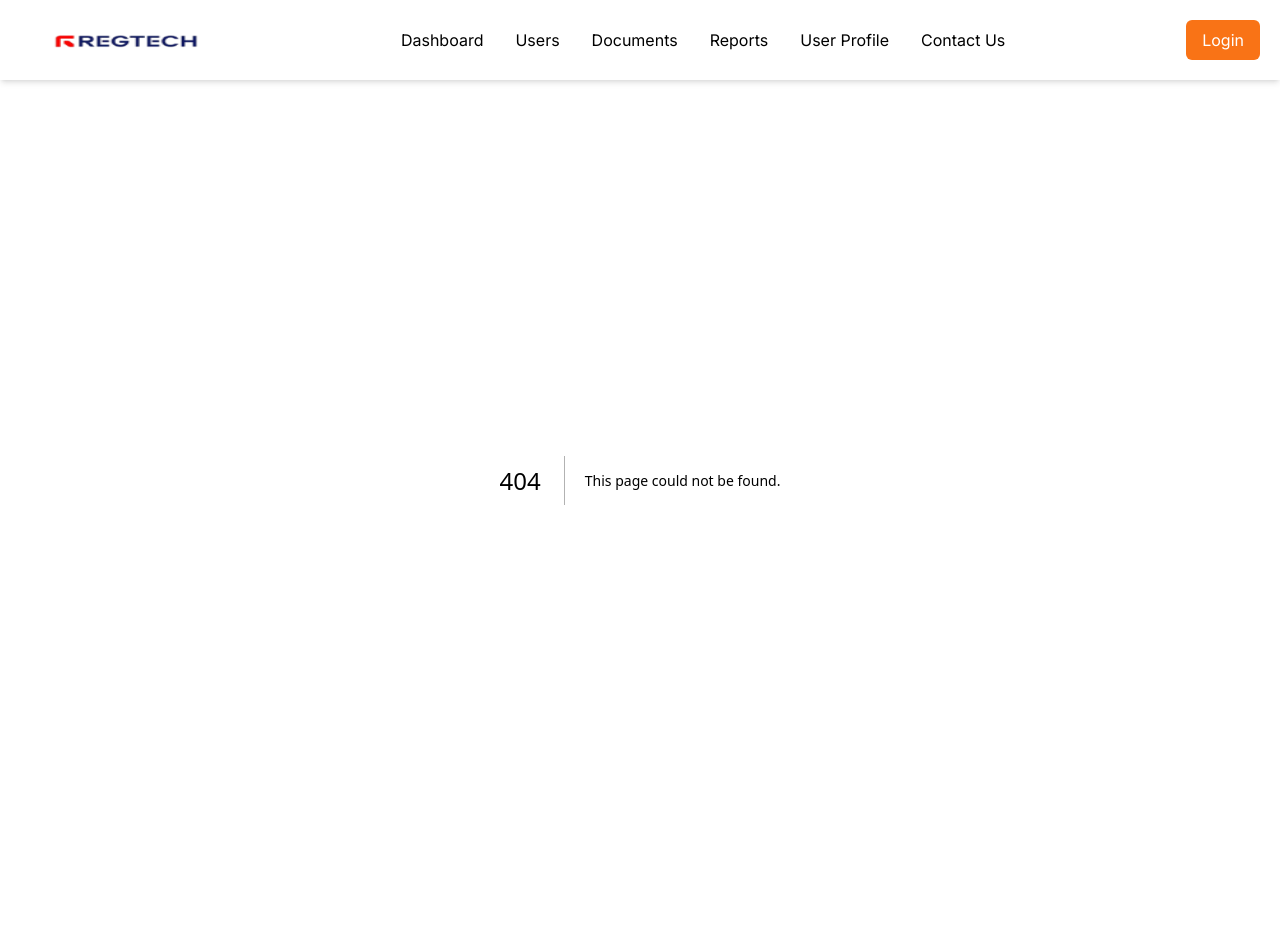
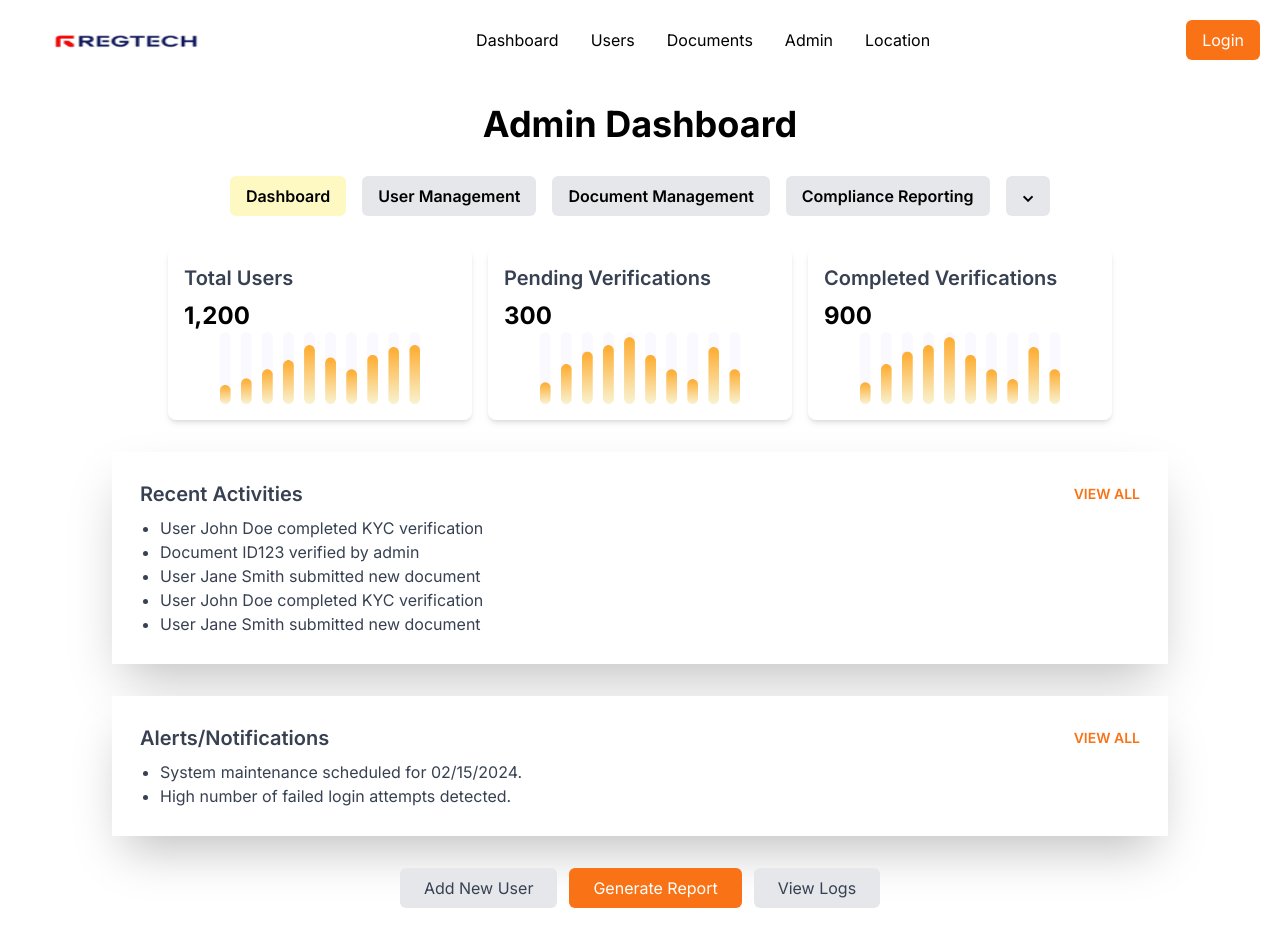
Before and after one commit to ajabbar17/faceScan, a Next.js app: page /admin in a window 1280 px wide. Before the commit this address had no page. Before the commit the page ends 880 px from the top, so only its background shows below. Built offline with nearby package versions, Linux system fonts and the light colour scheme.

Commit message:
added admin dashboard

```diff
--- /dev/null
+++ b/src/app/admin/page.jsx
@@ -0,0 +1,12 @@
+import AdminDashboard from '@/components/AdminDashboard'
+import React from 'react'
+
+const page = () => {
+  return (
+    <div>
+        <AdminDashboard/>
+    </div>
+  )
+}
+
+export default page
--- /dev/null
+++ b/src/app/admin/userManagement/page.jsx
@@ -0,0 +1,12 @@
+import UserManagement from '@/components/UserManagement'
+import React from 'react'
+
+const page = () => {
+  return (
+    <div>
+        <UserManagement/>
+    </div>
+  )
+}
+
+export default page
--- /dev/null
+++ b/src/components/AdminDashboard.jsx
@@ -0,0 +1,100 @@
+"use client";
+
+import React from "react";
+import Image from "next/image";
+import UserManagement from "./UserManagement";
+import { useRouter } from "next/navigation";
+
+const AdminDashboard = () => {
+       const router = useRouter();
+    const handleClick = ()=>{
+        router.push("/admin/userManagement")
+    }
+    const handleDashboard = ()=>{
+        router.push("/admin")
+    }
+
+  return (
+    <div className="min-h-screen bg-white px-5 md:px-28 p-6">
+      <h1 className="text-4xl font-bold text-center mb-8">Admin Dashboard</h1>
+
+      {/* Navigation Tabs */}
+      <div className="flex md:flex-row flex-col justify-center mb-8 gap-4">
+        <button className="bg-yellow-100 text-black px-4 py-2 rounded-md font-semibold"
+        onClick={handleDashboard}
+        >
+          Dashboard
+        </button>
+        <button className="bg-gray-200 text-black px-4 py-2 rounded-md font-semibold"
+        onClick={handleClick}
+        >
+          User Management
+        </button>
+        <button className="bg-gray-200 text-black px-4 py-2 rounded-md font-semibold">
+          Document Management
+        </button>
+        <button className="bg-gray-200 text-black px-4 py-2 rounded-md font-semibold">
+          Compliance Reporting
+        </button>
+        <button className="bg-gray-200 text-black px-4 py-2 rounded-md font-semibold">
+          ⌄
+        </button>
+      </div>
+
+      {/* Stats */}
+      <div className="grid grid-cols-1 md:grid-cols-3 md:px-14 gap-4 mb-8">
+        <div className="bg-white flex flex-col w-full p-4 rounded-lg shadow-md">
+          <p className="text-gray-700 text-xl font-semibold text-start">Total Users</p>
+          <p className="text-2xl font-bold mt-2">1,200</p>
+          <Image src="/Chart.png" alt="Chart" className="self-center" width={200} height={100} />
+        </div>
+        <div className="bg-white flex flex-col w-full p-4 rounded-lg shadow-md">
+          <p className="text-gray-700 text-xl font-semibold">Pending Verifications</p>
+          <p className="text-2xl font-bold mt-2">300</p>
+          <Image src="/Chart2.png" alt="Chart" width={200} className="self-center" height={100} />
+        </div>
+        <div className="bg-white flex flex-col w-full p-4 rounded-lg shadow-md">
+          <p className="text-gray-700 text-xl font-semibold">Completed Verifications</p>
+          <p className="text-2xl font-bold mt-2">900</p>
+          <Image src="/Chart2.png" alt="Chart" width={200} className="self-center" height={100} />
+        </div>
+      </div>
+
+      {/* Recent Activities */}
+      <div className="bg-white p-7  shadow-2xl  mb-8">
+        <div className="flex justify-between items-center mb-2">
+          <p className="text-xl font-semibold text-gray-700">Recent Activities</p>
+          <button className="text-orange-500 text-sm font-semibold">VIEW ALL</button>
+        </div>
+        <ul className="list-disc pl-5 text-gray-700">
+          <li>User John Doe completed KYC verification</li>
+          <li>Document ID123 verified by admin</li>
+          <li>User Jane Smith submitted new document</li>
+          <li>User John Doe completed KYC verification</li>
+          <li>User Jane Smith submitted new document</li>
+        </ul>
+      </div>
+
+      {/* Alerts/Notifications */}
+      <div className="bg-white p-7 shadow-2xl mb-8">
+        <div className="flex justify-between items-center mb-2">
+          <p className="text-xl font-semibold text-gray-700">Alerts/Notifications</p>
+          <button className="text-orange-500 text-sm font-semibold">VIEW ALL</button>
+        </div>
+        <ul className="list-disc pl-5 text-gray-700">
+          <li>System maintenance scheduled for 02/15/2024.</li>
+          <li>High number of failed login attempts detected.</li>
+        </ul>
+      </div>
+
+      {/* Action Buttons */}
+      <div className="flex justify-center md:flex-row flex-col gap-3">
+        <button className="bg-gray-200 text-gray-700 py-2 px-6 rounded-md">Add New User</button>
+        <button className="bg-orange-500 text-white py-2 px-6 rounded-md">Generate Report</button>
+        <button className="bg-gray-200 text-gray-700 py-2 px-6 rounded-md">View Logs</button>
+      </div>
+    </div>
+  );
+};
+
+export default AdminDashboard;
--- a/src/components/Login.jsx
+++ b/src/components/Login.jsx
@@ -1,9 +1,15 @@
+"use client"
 import Link from 'next/link';
+import { useRouter } from 'next/navigation';
 import React from 'react';
 import { FaGoogle, FaFacebook, FaEnvelope, FaLock } from 'react-icons/fa';
 
 export default function Login() {
+  const router = useRouter();
 
+  const handleDashboard = ()=>{
+      router.push("/dashboard")
+  }
 
   return (
     <div className="min-h-screen flex items-center justify-center bg-gray-100">
@@ -30,8 +36,9 @@ export default function Login() {
           </div>
 
           <button
-            type="submit"
+            type="button"
             className="w-full py-3 bg-yellow-500 text-white font-bold rounded-lg hover:bg-yellow-600 transition duration-300"
+          onClick={handleDashboard}
           >
             Log In
           </button>
--- a/src/components/Navbar.jsx
+++ b/src/components/Navbar.jsx
@@ -68,41 +68,30 @@ export default function Navbar() {
                     </Link>
                 </li>
                 <li>
-                    <Link href="/reports">
+                    <Link href="/admin">
                         <div
                             className={`cursor-pointer ${
-                                active === 'Reports' ? 'border-b-2 border-orange-500' : ''
+                                active === 'Admin' ? 'border-b-2 border-orange-500' : ''
                             } hover:text-orange-500 transition duration-300`}
-                            onClick={() => handleSetActive('Reports')}
+                            onClick={() => handleSetActive('Admin')}
                         >
-                            Reports
+                            Admin
                         </div>
                     </Link>
                 </li>
                 <li>
-                    <Link href="/userprofile">
+                    <Link href="/users/location">
                         <div
                             className={`cursor-pointer ${
-                                active === 'User Profile' ? 'border-b-2 border-orange-500' : ''
+                                active === 'Location' ? 'border-b-2 border-orange-500' : ''
                             } hover:text-orange-500 transition duration-300`}
-                            onClick={() => handleSetActive('User Profile')}
+                            onClick={() => handleSetActive('Location')}
                         >
-                            User Profile
+                            Location
                         </div>
                     </Link>
                 </li>
-                <li>
-                    <Link href="/contactus">
-                        <div
-                            className={`cursor-pointer ${
-                                active === 'Contact Us' ? 'border-b-2 border-orange-500' : ''
-                            } hover:text-orange-500 transition duration-300`}
-                            onClick={() => handleSetActive('Contact Us')}
-                        >
-                            Contact Us
-                        </div>
-                    </Link>
-                </li>
+
             </ul>
 
             {/* Login Button & Mobile Menu Icon */}
@@ -161,41 +150,30 @@ export default function Navbar() {
                         </Link>
                     </li>
                     <li>
-                        <Link href="/reports">
+                        <Link href="/admin">
                             <div
                                 className={`cursor-pointer ${
                                     active === 'Reports' ? 'border-b-2 border-orange-500' : ''
                                 } hover:text-orange-500 transition duration-300`}
-                                onClick={() => handleSetActive('Reports')}
+                                onClick={() => handleSetActive('Admin')}
                             >
-                                Reports
+                                Admin
                             </div>
                         </Link>
                     </li>
                     <li>
-                        <Link href="/userprofile">
+                        <Link href="/users/location">
                             <div
                                 className={`cursor-pointer ${
-                                    active === 'User Profile' ? 'border-b-2 border-orange-500' : ''
+                                    active === 'Location' ? 'border-b-2 border-orange-500' : ''
                                 } hover:text-orange-500 transition duration-300`}
-                                onClick={() => handleSetActive('User Profile')}
+                                onClick={() => handleSetActive('Location')}
                             >
-                                User Profile
+                                Location
                             </div>
                         </Link>
                     </li>
-                    <li>
-                        <Link href="/contactus">
-                            <div
-                                className={`cursor-pointer ${
-                                    active === 'Contact Us' ? 'border-b-2 border-orange-500' : ''
-                                } hover:text-orange-500 transition duration-300`}
-                                onClick={() => handleSetActive('Contact Us')}
-                            >
-                                Contact Us
-                            </div>
-                        </Link>
-                    </li>
+
                     <li>
                             <button
                             onClick={handleClick}
--- a/src/components/Signup.jsx
+++ b/src/components/Signup.jsx
@@ -1,10 +1,18 @@
+"use client"
 import Link from 'next/link';
+import { useRouter } from 'next/navigation';
 import React from 'react';
 import { FaGoogle, FaFacebook, FaEnvelope, FaLock } from 'react-icons/fa';
 import { FcGoogle } from "react-icons/fc";
 
 
 export default function SignUp() {
+
+    const router = useRouter();
+
+    const handleOtp = ()=>{
+        router.push("/otp")
+    }
   return (
     <div className="min-h-screen flex items-center justify-center bg-gray-100">
       <div className="bg-white p-8 rounded-lg shadow-lg max-w-md shadow-slate-500 w-full">
@@ -39,8 +47,9 @@ export default function SignUp() {
           </div>
 
           <button
-            type="submit"
+          type='button'
             className="w-full py-3 bg-yellow-500 text-white font-bold rounded-lg hover:bg-yellow-600 transition duration-300"
+            onClick={handleOtp}
           >
             Sign Up
           </button>
--- /dev/null
+++ b/src/components/UserManagement.jsx
@@ -0,0 +1,81 @@
+"use client";
+
+import { useRouter } from "next/navigation";
+import React from "react";
+import { FaSearch } from "react-icons/fa";
+
+
+const UserManagement = () => {
+    const router = useRouter();
+
+    const handleDashboard = ()=>{
+        router.push("/admin")
+    }
+
+  return (
+    <div className="min-h-screen bg-white md:px-16 p-6">
+      <h1 className="text-4xl font-bold text-center mb-8">Admin Dashboard</h1>
+
+      {/* Navigation Tabs */}
+      <div className="flex flex-col md:flex-row justify-center mb-6 gap-3">
+        <button className="bg-gray-300 text-black px-4 py-2 rounded-md font-semibold"
+        onClick={handleDashboard}>
+          Dashboard
+        </button>
+        <button className="bg-yellow-200 text-black px-4 py-2 rounded-md font-semibold">
+          User Management
+        </button>
+        <button className="bg-gray-200 text-black px-4 py-2 rounded-md font-semibold">
+          Document Management
+        </button>
+        <button className="bg-gray-200 text-black px-4 py-2 rounded-md font-semibold">
+          Compliance Reporting
+        </button>
+        <button className="bg-gray-200 text-black px-4 py-2 rounded-md font-semibold">
+          ⌄
+        </button>
+      </div>
+
+      {/* Search Bar */}
+      <div className="flex justify-center mb-8">
+        <div className="relative w-full md:w-1/2">
+          <input
+            type="text"
+            placeholder="Search"
+            className="w-full py-3 pl-10 pr-4 rounded-full border border-gray-300 shadow-sm focus:outline-none"
+          />
+          <span className="absolute left-3 top-4 text-blue-500">
+            <FaSearch/>
+          </span>
+        </div>
+      </div>
+
+      {/* Filters */}
+      <div className="text-center mb-6">
+        <h2 className="text-xl font-semibold">Filters</h2>
+      </div>
+      <div className="flex justify-start items-center gap-3 mb-8">
+        <div className="text-center">
+          <p className="text-gray-600 text-sm font-semibold mb-2">Status</p>
+          <div className="flex space-x-2">
+            <button className="bg-gray-300 text-black px-4 py-2 rounded-md font-semibold">
+              Dashboard
+            </button>
+            <button className="bg-yellow-200 text-black px-4 py-2 rounded-md font-semibold">
+              Status
+            </button>
+          </div>
+        </div>
+      </div>
+
+      {/* Action Buttons */}
+      <div className="flex flex-col md:flex-row bg-white h-[450px] md:min-h-72 justify-end md:justify-center  md:items-end gap-3">
+        <button className="bg-gray-200 text-gray-700 py-2 px-6 rounded-md">Add New User</button>
+        <button className="bg-orange-500 text-white py-2 px-6 rounded-md">Generate Report</button>
+        <button className="bg-gray-200 text-gray-700 py-2 px-6 rounded-md">View Logs</button>
+      </div>
+    </div>
+  );
+};
+
+export default UserManagement;
```
Also changed, not shown: public/Chart.png (added), public/Chart2.png (added).
